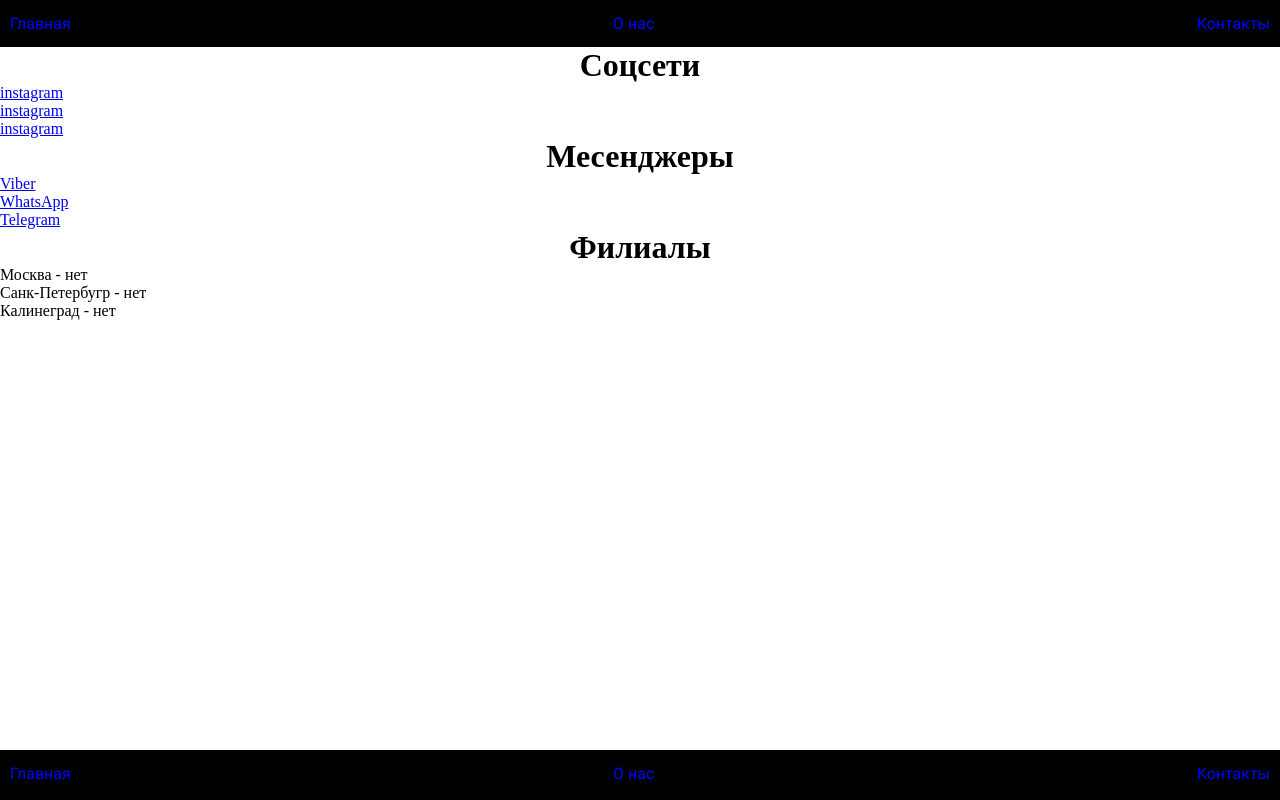
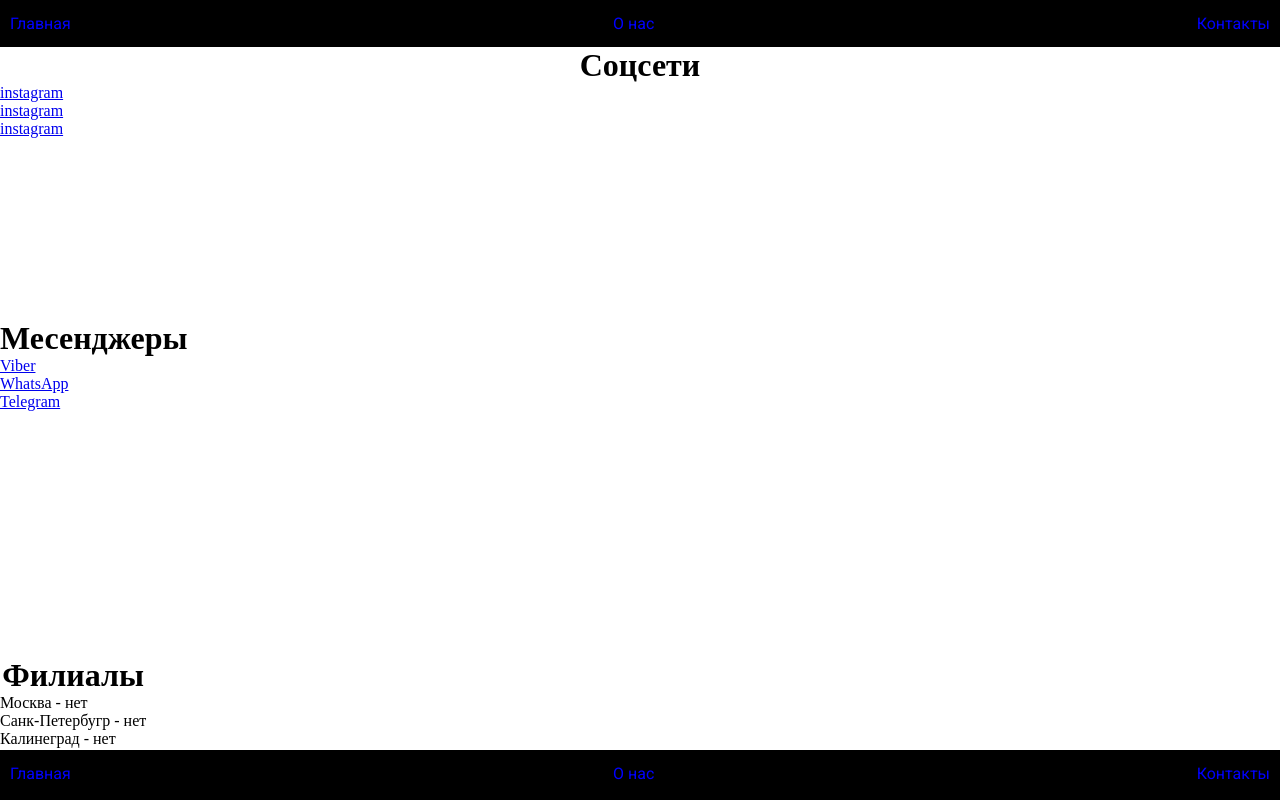
Before and after one commit to ebook3/ebook_8888, a plain HTML site: page contacts.html in a window 1280 px wide. Drawn offline with Linux system fonts and the light colour scheme.

Commit message:
Update contacts.html

```diff
--- a/contacts.html
+++ b/contacts.html
@@ -10,6 +10,16 @@ footer{
     position: absolute;
     left: 0px;
     bottom: 0px;
+}
+        .second{
+position: absolute;
+top: 40vh;
+left: 0vh;
+}
+.third{
+position: absolute;
+bottom: 6.5vh;
+left: 0px;
 }
 </style>
 </head>
```
